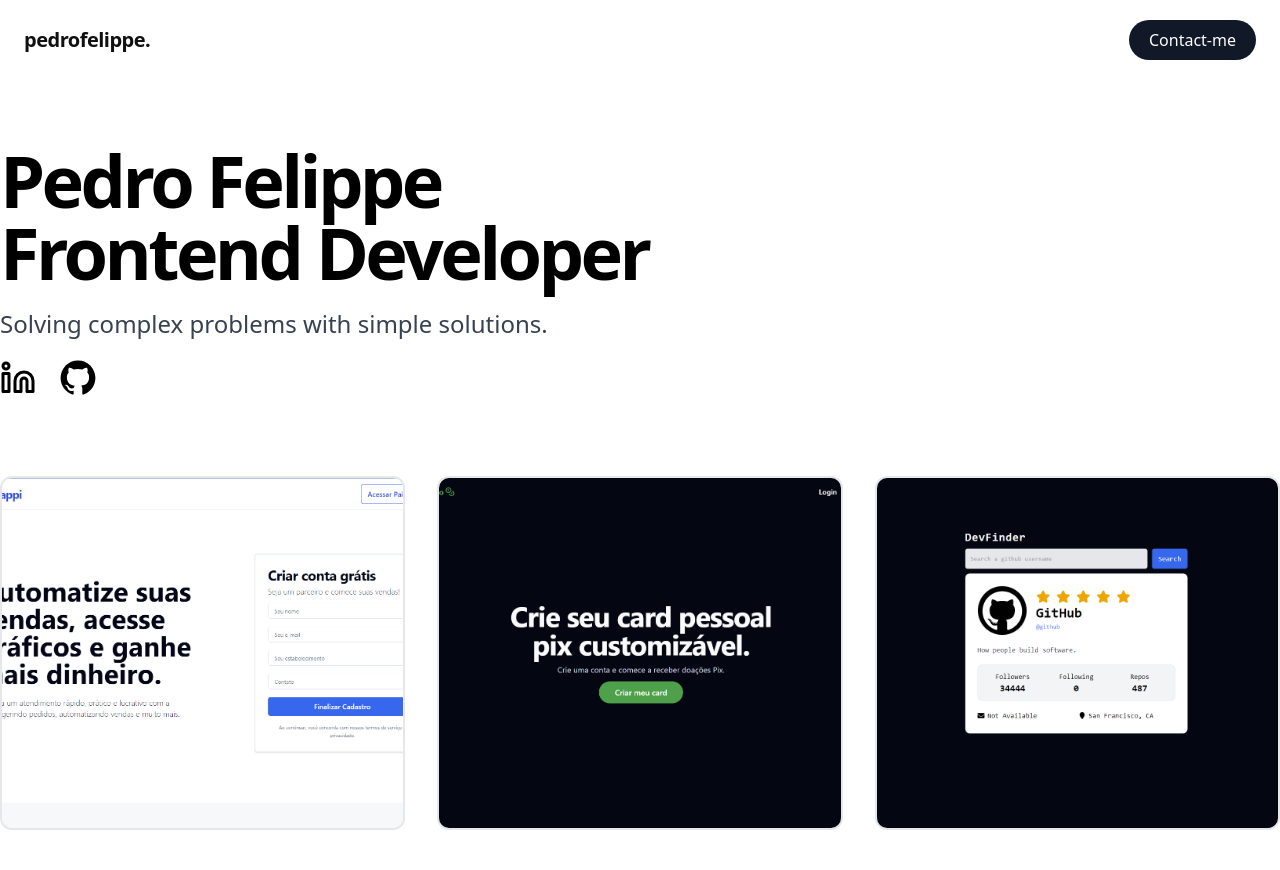
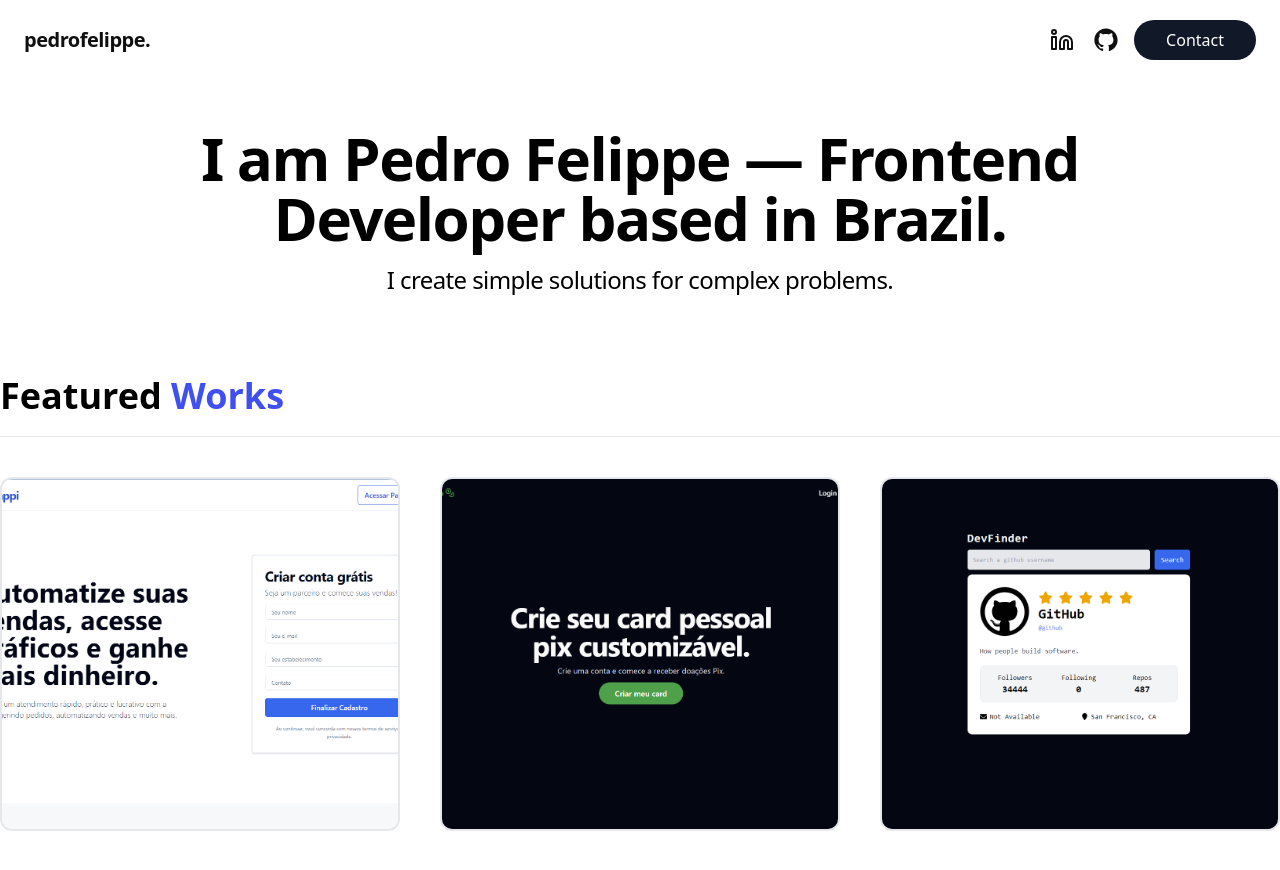
Before and after one commit to pefelippe/Portfolio, a Next.js app: page / in a window 1280 px wide. Shown: the top 870 px of the page. Built offline with nearby package versions, Linux system fonts and the light colour scheme.

Commit message:
ux and creating project page

```diff
--- a/pages/contact.tsx
+++ b/pages/contact.tsx
@@ -10,10 +10,10 @@ function ContactContent() {
       initial={{ opacity: 0, y: 50 }}
       whileInView={{ opacity: 1, y: 0 }}
       transition={{ duration: 0.5 }}
-      className="min-h-screen flex flex-col mx-auto  max-lg:max-w-2xl items-center text-center justify-center gap-6 max-w-3xl"
+      className="min-h-screen flex flex-col mx-auto  max-lg:max-w-2xl items-center text-center justify-center gap-6 max-w-3xl max-xl:px-6 "
     >
       <div className="flex flex-col gap-4">
-        <h3 className="section-subtitle">
+        <h3 className="section-subtitle text-6xl">
           Get in <span className="text-blue">Contact</span>
         </h3>
 
--- a/pages/index.tsx
+++ b/pages/index.tsx
@@ -6,12 +6,12 @@ import ProjectContent from "../src/content/ProjectContent";
 
 export default function Home() {
   return (
-    <motion.div className="w-full flex max-lg:flex-col">
-      <motion.div className="w-full flex flex-col  relative  my-16 pt-20 gap-20">
+    <motion.div className="w-full flex max-lg:flex-col ">
+      <motion.div className="w-full flex flex-col  relative  mt-16  py-16 gap-16">
         <section className="section">
           <Hero />
         </section>
-        <section className=" section">
+        <section className=" section py-0">
           <ProjectContent />
         </section>
       </motion.div>
--- a/pages/projects/[id].tsx
+++ b/pages/projects/[id].tsx
@@ -1,5 +1,73 @@
+import Image from "next/image";
+import { projects } from "../../src/constants";
+import { useRouter } from "next/router";
+import { motion } from "framer-motion";
+import { Button } from "../../src/components/ui/button";
+import Link from "next/link";
+
+type IProjectCard = {
+  description: string;
+  imgUrl: string;
+  link: string;
+  repo: string;
+  title: string;
+  stack: string[];
+  id: number;
+};
+
 function ProjectDetails() {
-  return <div>oi</div>;
+  const router = useRouter();
+
+  const id = router.query.id;
+
+  const projectInfo = projects.find(
+    (proj: IProjectCard) => String(proj.id) === id,
+  );
+
+  if (!projectInfo) {
+    return (
+      <h1 className="min-h-screen flex flex-col items-center justify-center ">
+        {" "}
+        404
+      </h1>
+    );
+  }
+  return (
+    <motion.div
+      initial={{ opacity: 0, y: 50 }}
+      animate={{ opacity: 1, y: 0 }}
+      transition={{ duration: 0.75, delay: 0.5 }}
+      className="min-h-screen flex flex-col  justify-center gap-6 max-w-screen-2xl mx-auto items-start mt-16 py-20 "
+    >
+      <div className="w-full justify-between flex">
+        <div className="flex gap-12 font-medium text-xl items-center justify-between w-full">
+          <p className="text-4xl font-bold ">{projectInfo.title}</p>
+          <div className="flex gap-4 font-medium text-xl">
+            <Link href={projectInfo.repo} target="_blank">
+              <Button className="text-lg py-6 px-10 rounded">Github</Button>
+            </Link>
+            <Link href={projectInfo.link} target="_blank">
+              <Button
+                variant={"secondary"}
+                className="text-lg py-6 px-10 rounded"
+              >
+                Deploy
+              </Button>
+            </Link>
+          </div>
+        </div>
+      </div>
+      <p className="text-xl font-normal ">{projectInfo.description}</p>
+
+      <Image
+        src={projectInfo.imgUrl}
+        alt={projectInfo.title}
+        width={2000}
+        className="border-2 rounded-xl"
+        height={400}
+      />
+    </motion.div>
+  );
 }
 
 export default ProjectDetails;
--- a/src/components/ProjectCard.tsx
+++ b/src/components/ProjectCard.tsx
@@ -1,11 +1,6 @@
-import { Arrow } from "@radix-ui/react-dropdown-menu";
-import { ArrowBottomLeftIcon } from "@radix-ui/react-icons";
 import { motion } from "framer-motion";
-import { ArrowRight } from "lucide-react";
+
 import Link from "next/link";
-
-import { Skills } from "./Skills";
-import { Button } from "./ui/button";
 
 type IProjectCard = {
   description: string;
@@ -39,10 +34,9 @@ function ProjectCard({
      relative rounded-xl overflow-hidden border-2 hover:border-blue"
     >
       <Link
-        href={link}
-        target="_blank"
+        href={`projects/${id}`}
         className=" overflow-hidden  border-[#101010] hover:border-blue
-        w-full  min-h-[350px] "
+        w-full  min-h-[350px]"
       >
         <motion.img
           src={imgUrl}
--- a/src/components/layout/Footer.tsx
+++ b/src/components/layout/Footer.tsx
@@ -10,16 +10,16 @@ function Footer() {
 
   return (
     <motion.footer
-      className=" w-full font-light items-start mx-auto  bg-[#101010]  text-[#fefefe]
+      className=" w-full font-light items-start mx-auto  text-[#101010]
        flex-col h-fit  text-md  justify-start px-6  flex "
     >
-      <div className="mx-auto flex  w-full flex-col py-8 gap-8 max-w-screen-2xl">
+      <div className="mx-auto flex  w-full flex-col py-8 gap-8 max-w-screen-2xl border-t">
         <div className="flex items-center justify-between ">
-          <Logo />
+          <span>Pedro Felippe © {year}</span>
 
           <motion.div
             className="flex  top-0 bottom-0 h-full justify-center
-            items-center w-fit space-x-6 max-w-sm"
+            items-center w-fit space-x-4 max-w-sm"
           >
             <AnimatedBtn
               target="_blank"
@@ -33,10 +33,6 @@ function Footer() {
             </AnimatedBtn>
           </motion.div>
         </div>
-
-        <div className="text-sm mx-auto font-thin justify-center items-center text-center w-full border-t pt-8">
-          <span>© Copyright {year}. Made by Pedro Felippe.</span>
-        </div>
       </div>
     </motion.footer>
   );
--- a/src/components/layout/Header.tsx
+++ b/src/components/layout/Header.tsx
@@ -19,25 +19,41 @@ export const Logo = () => {
 
 const Header = () => {
   return (
-    <motion.header className="fixed text-[#101010]  bg-white flex  h-20  w-full  z-50 px-6">
+    <motion.header className="fixed text-[#101010] backdrop-blur	  flex  h-20  w-full  z-50 px-6">
       <motion.nav
         initial={{ opacity: 0, y: -25 }}
         animate={{ opacity: 1, y: 0 }}
         transition={{ duration: 0.5, delay: 0.5 }}
-        className="flex w-full mx-auto items-center justify-between  max-w-screen-2xl"
+        className="flex w-full mx-auto items-center justify-between   max-w-screen-2xl"
       >
         <Link href="/">
           <Logo />
         </Link>
 
-        <Link href="/contact">
-          <Button
-            variant={"default"}
-            className="p-5  text-md rounded-full bg-gray-900 text-white"
+        <div className="flex w-fit items-center gap-2 justify-center  ">
+          <AnimatedBtn
+            target="_blank"
+            className="p-1 rounded-md bg-white"
+            href="https://www.linkedin.com/in/pedro-felippe/"
           >
-            Contact-me
-          </Button>
-        </Link>
+            <LinkedinIcon className="h-6 w-6 hover:text-blue" />
+          </AnimatedBtn>
+
+          <AnimatedBtn
+            href="https://github.com/pefelippe"
+            className="p-2 rounded-md bg-white"
+          >
+            <GitHubLogoIcon className="h-6 w-6 hover:text-blue" />
+          </AnimatedBtn>
+          <Link href="/contact">
+            <Button
+              variant={"default"}
+              className="p-5 px-8  text-md rounded-full bg-gray-900 text-white"
+            >
+              Contact
+            </Button>
+          </Link>
+        </div>
       </motion.nav>
     </motion.header>
   );
--- a/src/content/Hero.tsx
+++ b/src/content/Hero.tsx
@@ -14,36 +14,21 @@ export default function Hero() {
       animate={{ opacity: 1, y: 0 }}
       transition={{ duration: 0.5 }}
       id="hero-container"
-      className="content-intern relative w-full justify-between items-start text-center lg:text-start gap-4  mx-auto flex-row "
+      className="content-intern relative w-full items-center
+    text-center gap-4  mx-auto"
     >
-      <motion.div className="flex flex-col font-sans font-bold max-w-2xl gap-3 lg:gap-5">
-        <p className="text-5xl lg:text-7xl tracking-tighter">
-          {" "}
-          Pedro Felippe <br />
-          Frontend Developer
-        </p>
-
-        <p className="text-xl lg:text-2xl font-light text-gray-700">
-          Solving complex problems with simple solutions.
-        </p>
-
-        <div className="flex w-fit items-center gap-6 justify-center max-lg:mx-auto">
-          <AnimatedBtn
-            target="_blank"
-            href="https://www.linkedin.com/in/pedro-felippe/"
-          >
-            <LinkedinIcon className="h-9 w-9 hover:text-blue" />
-          </AnimatedBtn>
-
-          <AnimatedBtn href="https://github.com/pefelippe">
-            <GitHubLogoIcon className="h-9 w-9 hover:text-blue" />
-          </AnimatedBtn>
-        </div>
-      </motion.div>
       {/* <motion.img
         src="./assets/avatar-pdr.png"
-        className="rounded-md border-2 shadow w-[300px] "
+        className="rounded-full  shadow max-w-[120px] "
       /> */}
+      <motion.div className="flex flex-col  font-extrabold max-w-5xl">
+        <p className="text-4xl lg:text-6xl lg:tracking-tight leading-tight">
+          I am Pedro Felippe — Frontend Developer based in Brazil.
+        </p>
+        <p className="text-xl lg:text-2xl tracking-tight font-extralight py-4">
+          I create simple solutions for complex problems.
+        </p>
+      </motion.div>
     </motion.div>
   );
 }
--- a/src/content/ProjectContent.tsx
+++ b/src/content/ProjectContent.tsx
@@ -10,15 +10,15 @@ function Projects() {
       animate={{ opacity: 1, y: 0 }}
       transition={{ duration: 0.75, delay: 0.5 }}
       id="projects-container"
-      className="content-intern gap-10 items-start justify-center "
+      className="content-intern gap-5 items-start justify-center "
     >
-      {/* <div className="flex flex-col gap-4 text-center">
-        <h3 className="section-subtitle max-w-5xl">
+      <div className="flex flex-col gap-4 text-center">
+        <h3 className="section-subtitle ">
           Featured <span className="text-blue">Works</span>
         </h3>
-      </div> */}
+      </div>
       <div
-        className="grid rounded-md gap-8 xl:grid-cols-3
+        className="grid  gap-10 lg:grid-cols-3 border-t pt-10
         lg:justify-start w-full items-start h-full"
       >
         {projects?.map((proj) => {
--- a/styles/globals.css
+++ b/styles/globals.css
@@ -44,7 +44,7 @@
   }
 
   .section-subtitle {
-    @apply font-extrabold text-5xl lg:text-6xl leading-tight;
+    @apply font-extrabold text-3xl lg:text-4xl leading-tight;
   }
 
   .section {
```
